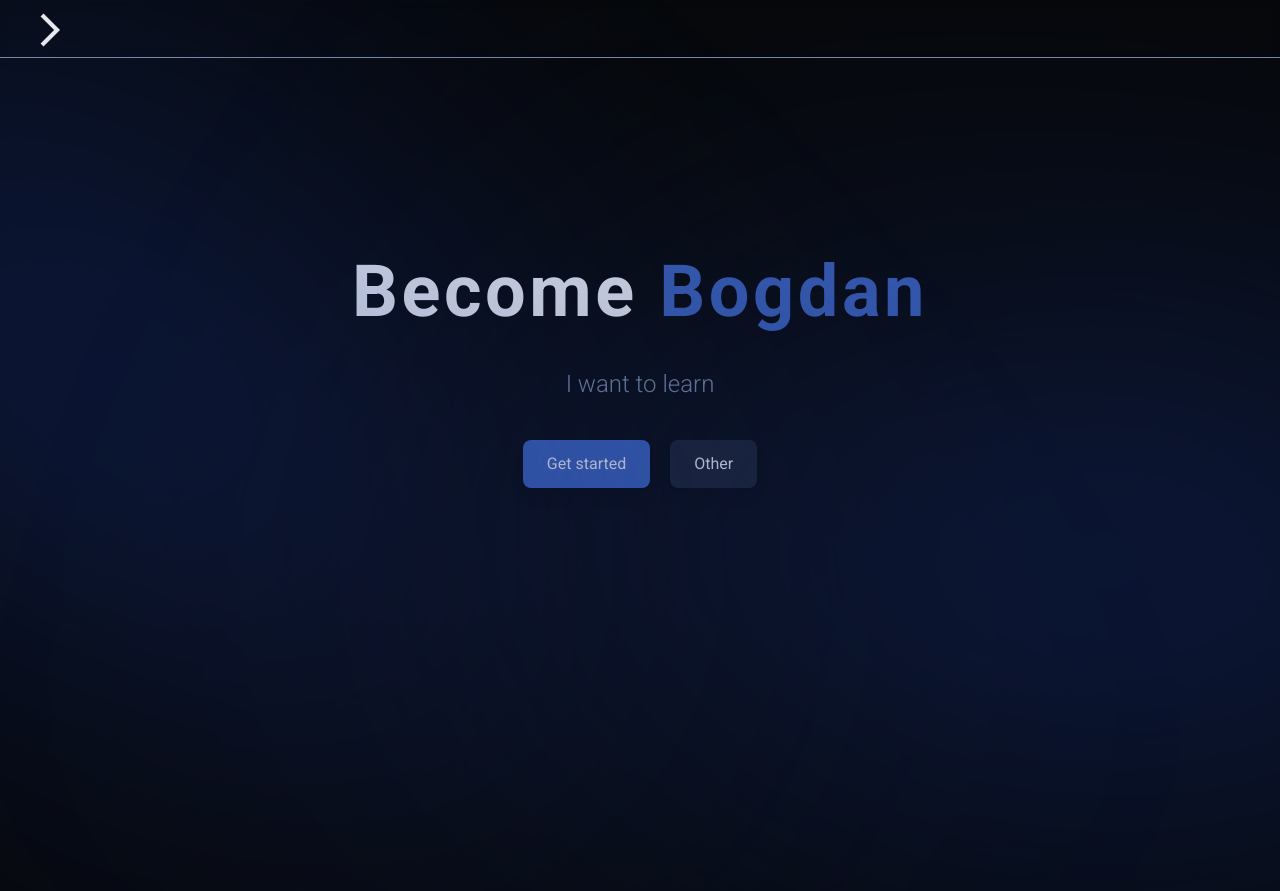
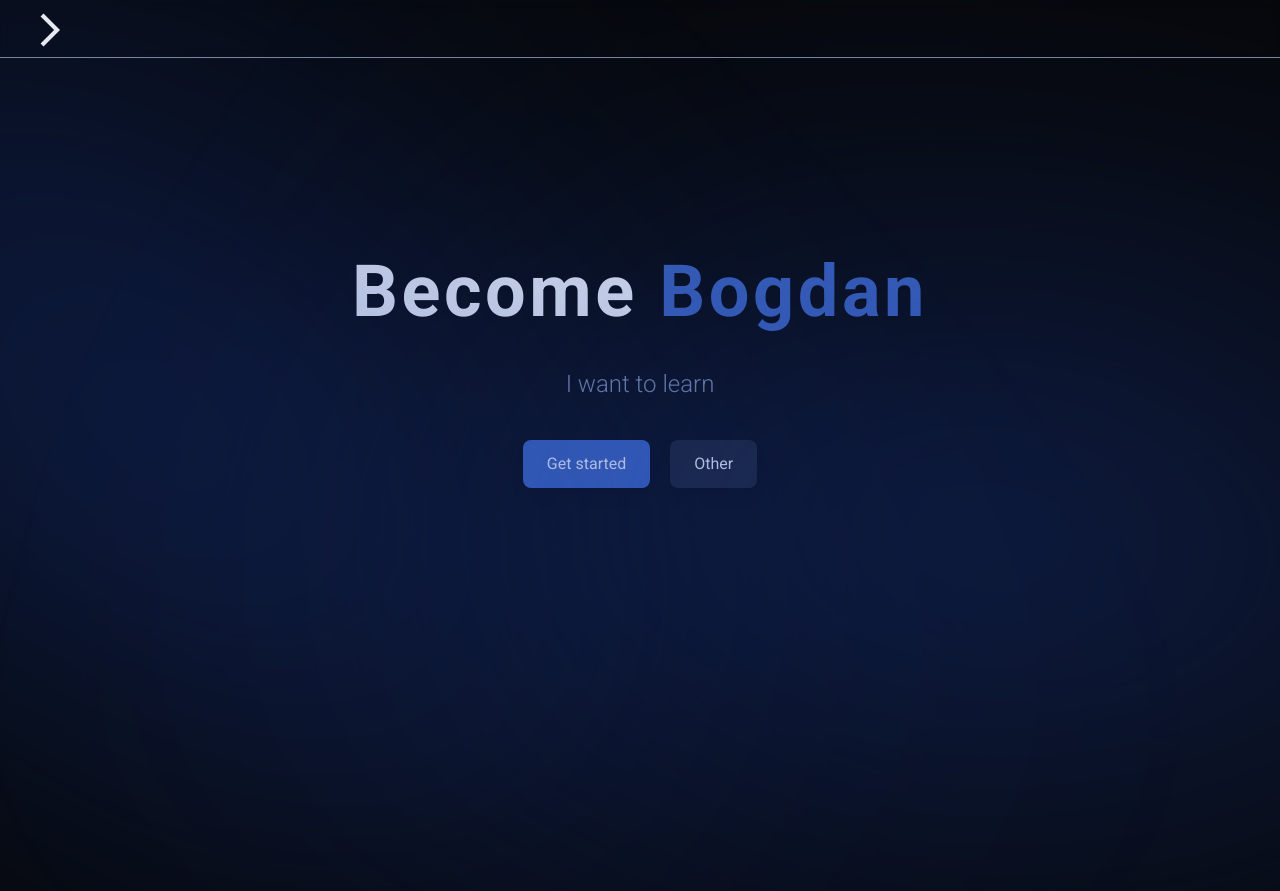
Before and after one commit to Lavryniukk/omniscent-frontend, a Next.js app: page / in a window 1280 px wide. Shown: the top 891 px of the page. Built offline with nearby package versions, Linux system fonts and the light colour scheme.

Commit message:
Praying on bug fixing(safari moment)

```diff
--- a/app/(pages)/(home)/page.tsx
+++ b/app/(pages)/(home)/page.tsx
@@ -4,7 +4,7 @@ import HomeButtons from "@/app/components/HomeButtons/HomeButtons"
 import PageGradient from "@/app/UI/PageGradient"
 
 let HomePage: NextPage = () => {
-    return <div className=" h-screen bg-transparent mx-auto box-border max-w-10xl
+    return <div className=" overflow-hidden h-screen bg-transparent mx-auto box-border max-w-10xl
                             w-full pt-40 sm:pt-52 md:pt-64">
             <PageGradient/>
             <h1 className="text-4xl tracking-wider text-text sm:text-5xl
--- a/app/UI/PageGradient.tsx
+++ b/app/UI/PageGradient.tsx
@@ -1,8 +1,8 @@
 let PageGradient = () => {
     return (
         <div>
-        <div className=" w-10lg h-80 rotate-45 -skew-x-12 top-72 absolute -left-80 opacity-60  bg-gradient-to-r from-blue-700 to-blue-950 to- -z-2 blur-mega rounded-full"/>
-        <div className=" w-10lg h-80 rotate-12 -skew-x-12 top-96 absolute -right-60 opacity-60  bg-gradient-to-r from-blue-950 to-blue-700 to- -z-2 blur-mega rounded-full"/>
+        <div className=" w-10lg h-80 rotate-45 -skew-x-12 top-72 absolute -left-80 opacity-60 gradient -z-2 blur-mega rounded-full"/>
+        <div className=" w-10lg h-80 rotate-12 -skew-x-12 top-96 absolute -right-60 opacity-60 gradient -z-2 blur-mega rounded-full"/>
         </div>
     )
 }
--- a/app/globals.css
+++ b/app/globals.css
@@ -24,3 +24,7 @@
 body{
   background: var(--background)
 }
+.gradient{
+  background: -webkit-linear-gradient(right, #1d4ed8, #1e3a8a);
+  background: linear-gradient(to right, #1d4ed8, #1e3a8a);
+}
```
